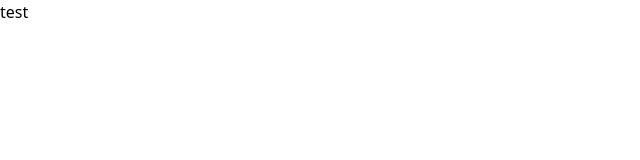
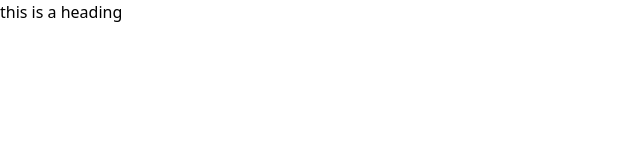
Before and after one commit to 1155194577/ShoppingCart, a React (Vite) app in the folder shoppingcart/: page / in a window 1280 px wide. Shown: the top 160 px of the page, without its empty margins (0-640 px from the left). Built offline with nearby package versions, Linux system fonts and the light colour scheme.

Commit message:
added components file Header component in it

```diff
--- a/shoppingcart/src/App.jsx
+++ b/shoppingcart/src/App.jsx
@@ -1,8 +1,9 @@
 import { useState } from 'react'
+import Header from './components/Header'
 
 function App() {
   return (
-   <div>test</div>
+    <Header/>
   )
 }
 
--- /dev/null
+++ b/shoppingcart/src/components/Header.jsx
@@ -0,0 +1,10 @@
+function Header(){
+    return (
+        <div>
+        <h1>this is a heading</h1>
+        </div>
+    )
+
+}
+
+export default Header;
```
Also changed, not shown: 1 other file (tests, documents, lock files or other folders).
